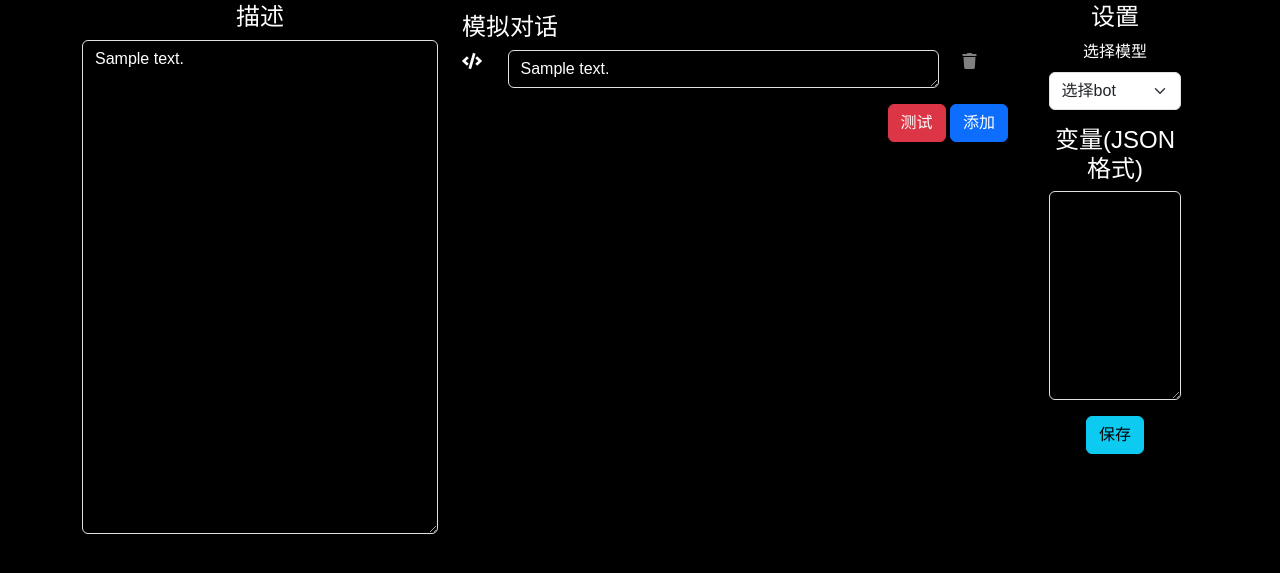
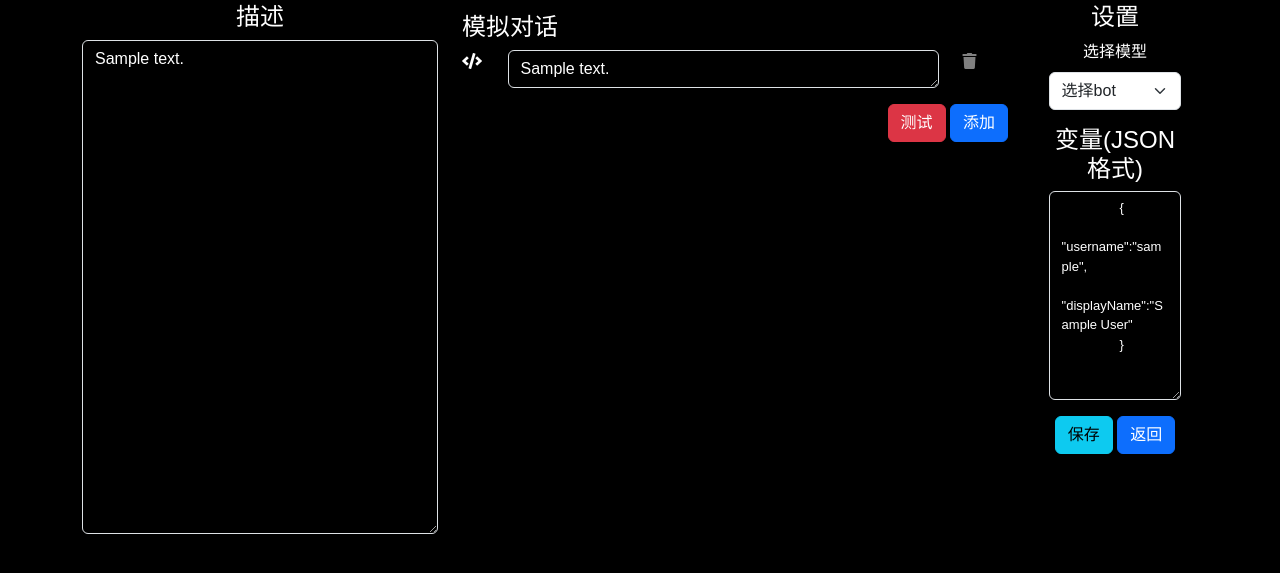
Before and after one commit to stelee410/jess, a Flask app: template templates/advanced_editor.html in a window 1280 px wide. Shown: the part 142-715 px from the top of the page. Run offline with Flask 3, Linux system fonts and the light colour scheme; the template is opened without the code that fills it: most values are stand-ins (such as "Sample title", 1, 10 or a date in 2020); parts of the project's set-up code (start-up, migrations or seed data) failed here and were passed over; some libraries are stand-ins or nearby versions.

Commit message:
add access point to advanced editor

```diff
--- a/controllers/profile_editor.py
+++ b/controllers/profile_editor.py
@@ -26,6 +26,7 @@ class ProfileEditor(Base):
         profile_name = self.context.get('profile_name')
 
         profile = profile_repo.get_profile_by_name(profile_name)
+        user_name = self.session_get('username')
         user_display_name = self.session_get('displayName')
         user_avatar = self.session_get('avatar')
         if profile is None:
@@ -54,6 +55,7 @@ class ProfileEditor(Base):
             history = get_history(message.splitlines())
         return self.render('advanced_editor.html',profile=profile,
                            history = history,
+                           user_name = user_name,
                            user_display_name = user_display_name,
                            user_avatar=user_avatar,
                             model_list=model_list)
--- a/templates/advanced_editor.html
+++ b/templates/advanced_editor.html
@@ -119,10 +119,16 @@
         </div>
         <div class="mb-3">
             <h4>变量(JSON格式)</h4>
-            <textarea class="form-control chat-set-textarea" rows="10" name="var" id="var"></textarea>
+            <textarea class="form-control chat-set-textarea" rows="10" name="var" id="var">
+                {
+                    "username":"{{user_name}}",
+                    "displayName":"{{user_display_name}}"
+                }
+            </textarea>
         </div>
         <div class="mb-3">
             <input type="button" class="btn btn-info" value="保存" onclick="saveChat()">
+            <a  href="/profile/{{profile.name}}" class="btn btn-primary">返回</a>
         </div>
       </div>
 </div>
--- a/templates/profile.html
+++ b/templates/profile.html
@@ -8,6 +8,12 @@
             <img class="icon" src="{{ url_for('static', filename='images/return@2x.png') }}" alt="return-button"  ></button>
         </a>
         <div>Profile for {{profile.displayName}}</div>
+        <span id="action_menu_btn"><i class="fas fa-ellipsis-v"></i></span>
+        <div class="action_menu">
+            <ul>
+                <li><a class="nav-item nav-link" href="/profile/{{profile.name}}/advanced_edit"><i class="fas fa-edit"></i> 专业编辑器</a></li>
+            </ul>
+        </div>
     </div>
 
     <div id="profile-container" class="text-black">
```
